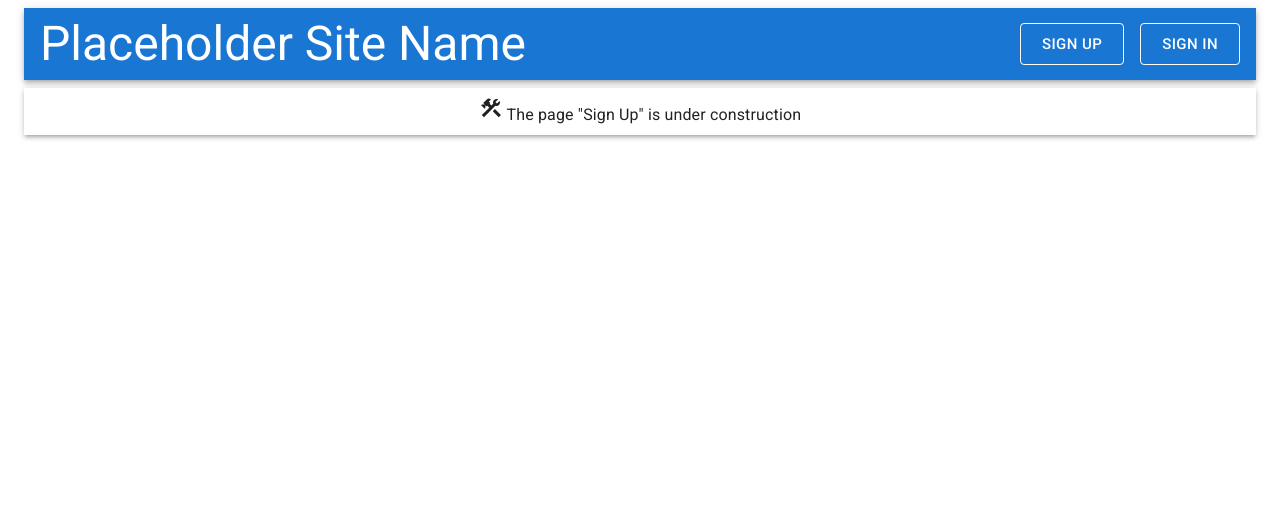
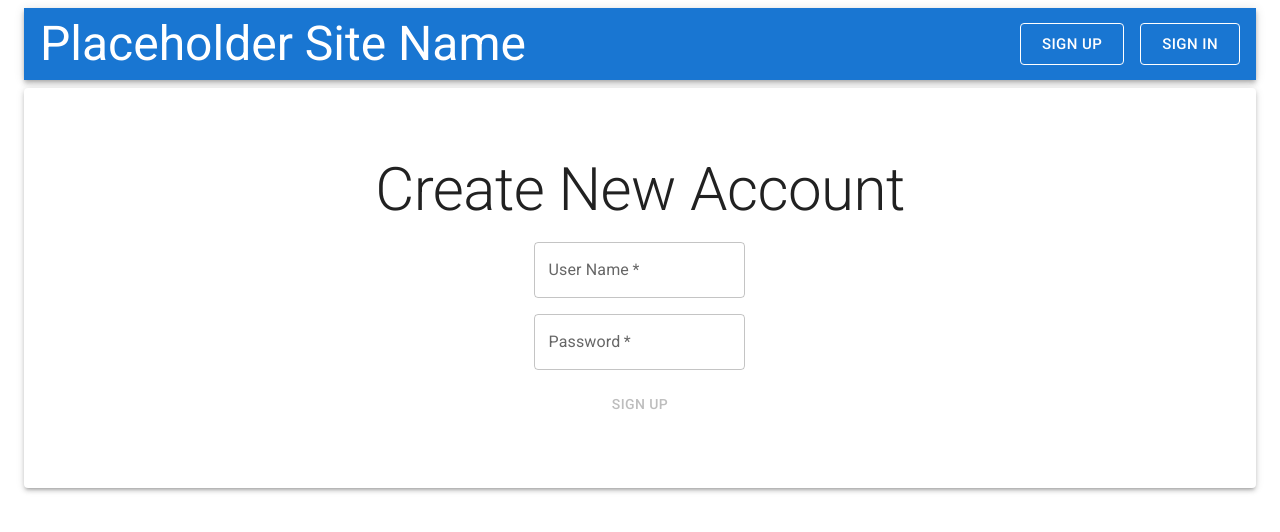
Before and after one commit to Malacar-Miles/dnd-monsters, a React (Create React App) app: page /sign-up in a window 1280 px wide. Shown: the top 532 px of the page. Built offline with nearby package versions, Linux system fonts and the light colour scheme.

Commit message:
Implemented sign up UI and functionality.

```diff
--- a/src/index.tsx
+++ b/src/index.tsx
@@ -1,6 +1,8 @@
 import React from "react";
 import ReactDOM from "react-dom/client";
 import { BrowserRouter } from "react-router-dom";
+import { Provider } from "react-redux";
+import { store } from "./model/redux-store";
 import App from "./app";
 import reportWebVitals from "./reportWebVitals";
 
@@ -10,7 +12,9 @@ const root = ReactDOM.createRoot(
 root.render(
   <React.StrictMode>
     <BrowserRouter>
-      <App />
+      <Provider store={store}>
+        <App />
+      </Provider>
     </BrowserRouter>
   </React.StrictMode>
 );
--- /dev/null
+++ b/src/model/form-validation-hooks.ts
@@ -0,0 +1,41 @@
+import useReduxInterface from "./redux-interface-hook";
+
+export const useValidateSignUpForm = () => {
+  const { allUsers } = useReduxInterface();
+
+  const validateUserName = (input: string) => {
+    const trimmedInput = input.trim();
+
+    if (trimmedInput.length < 3)
+      return { isValid: false, message: "Should be at least 3 characters" };
+
+    // eslint-disable-next-line
+    const regex = /^[A-Za-z0-9\s\-]+$/;
+    if (!regex.test(trimmedInput))
+      return {
+        isValid: false,
+        message:
+          "No foreign or special characters",
+      };
+
+    if (allUsers[trimmedInput])
+      return { isValid: false, message: "This user name is not available" };
+
+    return { isValid: true, message: "This user name is valid" };
+  };
+
+  const validatePassword = (input: string) => {
+    if (input.startsWith(" ") || input.endsWith(" "))
+      return {
+        isValid: false,
+        message: "May not start or end with space",
+      };
+
+    if (input.length < 5)
+      return { isValid: false, message: "Should be at least 5 characters" };
+
+    return { isValid: true, message: "This password is valid" };
+  };
+
+  return { validateUserName, validatePassword };
+};
--- /dev/null
+++ b/src/model/redux-interface-hook.ts
@@ -0,0 +1,24 @@
+import { useDispatch, useSelector } from "react-redux";
+import { create, signIn, signOut, selectUsers } from "./redux-slice-users";
+
+const useReduxInterface = () => {
+  const dispatch = useDispatch();
+
+  const { currentUser, allUsers } = useSelector(selectUsers);
+
+  const createUser = (name: string, password: string) => {
+    dispatch(create({ name, password }));
+  };
+
+  const signInUser = (name: string, password: string) => {
+    dispatch(signIn({ name, password }));
+  };
+
+  const signOutUser = () => {
+    dispatch(signOut());
+  };
+
+  return { currentUser, allUsers, createUser, signInUser, signOutUser };
+};
+
+export default useReduxInterface;
--- a/src/ui/model/redux-slice-users.ts
+++ b/src/model/redux-slice-users.ts
@@ -14,7 +14,7 @@ const initialState: UsersState = {
   currentUser: null,
 };
 
-type NewUserCredentials = {
+type UserCredentials = {
   name: string;
   password: string;
 };
@@ -23,10 +23,10 @@ export const usersSlice = createSlice({
   name: "users",
   initialState,
   reducers: {
-    create: (state, action: PayloadAction<NewUserCredentials>) => {
+    create: (state, action: PayloadAction<UserCredentials>) => {
       const newUserCredentials = action.payload;
       const userId = newUserCredentials.name.toLowerCase();
-      if (state.allUsers[userId])
+      if (state.allUsers[userId]) // Placeholder implementation
         throw new Error(
           `Attempting to create user "${userId}" that already exists.`
         );
@@ -34,12 +34,15 @@ export const usersSlice = createSlice({
       state.allUsers[userId] = newUser;
     },
 
-    signIn: (state, action: PayloadAction<string>) => {
-      const userName = action.payload;
-      const userId = userName.toLowerCase();
-      if (!state.allUsers[userId]) throw new Error(
-        `Attempting to log in as a user "${userId}" that doesn't exist.`
-      );
+    signIn: (state, action: PayloadAction<UserCredentials>) => {
+      const { name, password } = action.payload;
+      const userId = name.toLowerCase();
+      if (!state.allUsers[userId]) // Placeholder implementation
+        throw new Error(
+          `Attempting to log in as a user "${userId}" that doesn't exist.`
+        );
+      if (state.allUsers[userId].password !== password) // Placeholder implementation
+        throw new Error(`Incorrect password. Expected "${state.allUsers[userId].password}", got "${password}"`);
       state.currentUser = userId;
     },
 
--- a/src/ui/components/page-content-container.tsx
+++ b/src/ui/components/page-content-container.tsx
@@ -2,7 +2,17 @@ import { Paper } from "@mui/material";
 
 const PageContentContainer = ({ children }: { children: React.ReactNode }) => {
   return (
-    <Paper component="main" elevation={3} square sx={{ padding: "0.5rem" }}>
+    <Paper
+      component="main"
+      elevation={3}
+      sx={{
+        padding: "0.5rem",
+        display: "flex",
+        justifyContent: "center",
+        alignItems: "center",
+        minHeight: "50vh",
+      }}
+    >
       {children}
     </Paper>
   );
--- a/src/ui/header/header.tsx
+++ b/src/ui/header/header.tsx
@@ -1,6 +1,5 @@
 import { Outlet, Link } from "react-router-dom";
 import { AppBar, Typography, Stack, Button } from "@mui/material";
-import PageContentContainer from "../components/page-content-container";
 
 const Header = () => {
   const noDecoration = {
@@ -26,11 +25,7 @@ const Header = () => {
             </Link>
           </Typography>
 
-          <Stack
-            direction="row"
-            gap="1rem"
-            alignItems="center"
-          >
+          <Stack direction="row" gap="1rem" alignItems="center">
             <Button color="inherit" size="large" variant="outlined">
               <Link to="/sign-up" style={noDecoration}>
                 Sign Up
@@ -46,9 +41,7 @@ const Header = () => {
         </Stack>
       </AppBar>
 
-      <PageContentContainer>
-        <Outlet />
-      </PageContentContainer>
+      <Outlet />
     </>
   );
 };
--- a/src/ui/pages/placeholder.tsx
+++ b/src/ui/pages/placeholder.tsx
@@ -1,8 +1,10 @@
 import { Box } from "@mui/material";
 import { Construction } from "@mui/icons-material";
+import PageContentContainer from "../components/page-content-container";
 
 const PlaceholderPage = ({ pageName }: { pageName: string }) => {
   return (
+    <PageContentContainer>
       <Box
         sx={{
           textAlign: "center",
@@ -10,6 +12,7 @@ const PlaceholderPage = ({ pageName }: { pageName: string }) => {
       >
         <Construction /> The page "{pageName}" is under construction
       </Box>
+    </PageContentContainer>
   );
 };
 
--- a/src/ui/pages/sign-up.tsx
+++ b/src/ui/pages/sign-up.tsx
@@ -1,7 +1,80 @@
-import PlaceholderPage from "./placeholder";
+import { Box, TextField, Button, Stack, Typography } from "@mui/material";
+import PageContentContainer from "../components/page-content-container";
+import { useState } from "react";
+import { useValidateSignUpForm } from "../../model/form-validation-hooks";
+import useReduxInterface from "../../model/redux-interface-hook";
 
 const SignUpPage = () => {
-  return <PlaceholderPage pageName="Sign Up" />;
+  const { createUser, signInUser } = useReduxInterface();
+
+  const [formUserName, setFormUserName] = useState("");
+  const [formPassword, setFormPassword] = useState("");
+
+  const { validateUserName, validatePassword } = useValidateSignUpForm();
+  const userNameValidationResult = validateUserName(formUserName);
+  const passwordValidationResult = validatePassword(formPassword);
+
+  const showUserNameError =
+    formUserName.length > 0 && userNameValidationResult.isValid === false;
+  const userNameHelperText =
+    formUserName.length > 0 ? userNameValidationResult.message : "";
+
+  const showPasswordError =
+    formPassword.length > 0 && passwordValidationResult.isValid === false;
+  const passwordHelperText =
+    formPassword.length > 0 ? passwordValidationResult.message : "";
+
+  const allowSubmit =
+    userNameValidationResult.isValid && passwordValidationResult.isValid;
+
+  const handleUserNameChange = (event: React.ChangeEvent<HTMLInputElement>) => {
+    setFormUserName(event.target.value);
+  };
+
+  const handlePasswordChange = (event: React.ChangeEvent<HTMLInputElement>) => {
+    setFormPassword(event.target.value);
+  };
+
+  const handleSubmit = (event: React.MouseEvent) => {
+    event.preventDefault();
+    createUser(formUserName, formPassword);
+    signInUser(formUserName, formPassword);
+  };
+
+  return (
+    <PageContentContainer>
+      <Box component="form">
+        <Typography variant="h2" textAlign="center" sx={{ marginBottom: "1rem"}}>
+          Create New Account
+        </Typography>
+        <Stack alignItems="center" gap="1rem">
+          <TextField
+            required
+            id="user-name"
+            label="User Name"
+            autoComplete="off"
+            value={formUserName}
+            onChange={handleUserNameChange}
+            error={showUserNameError}
+            helperText={userNameHelperText}
+          />
+          <TextField
+            required
+            id="password"
+            label="Password"
+            type="password"
+            value={formPassword}
+            onChange={handlePasswordChange}
+            error={showPasswordError}
+            helperText={passwordHelperText}
+          />
+          <Button type="submit" disabled={!allowSubmit} onClick={handleSubmit}>
+            Sign Up
+          </Button>
+        </Stack>
+      </Box>
+    </PageContentContainer>
+  );
 };
 
 export default SignUpPage;
```
Also changed, not shown: src/model/data.ts (renamed from src/ui/model/data.ts), src/model/redux-store.ts (renamed from src/ui/model/redux-store.ts). Lines whose indentation alone changed are shown as unchanged.
